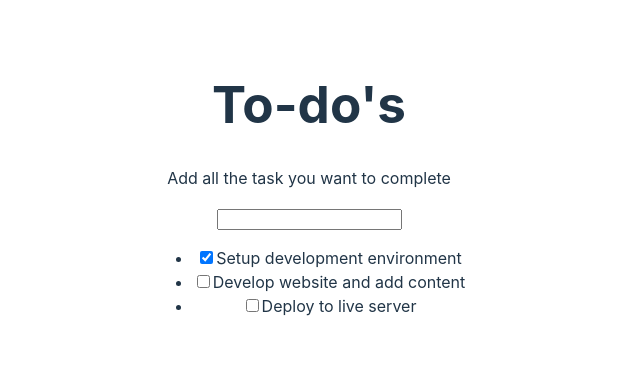
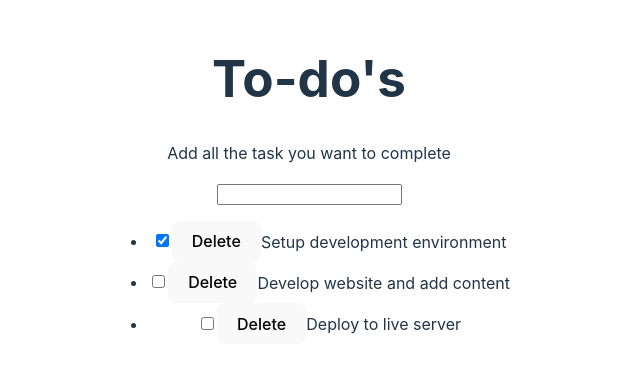
Before and after one commit to Diegogagan2587/microverse-react-todo-app, a React (Vite) app: page / in a window 1280 px wide. Shown: the part 212-584 px from the top of the page, without its empty margins (331-971 px from the left). Built offline with nearby package versions, Linux system fonts and the light colour scheme.

Commit message:
add delete button for current task

```diff
--- a/src/components/TodoItem.jsx
+++ b/src/components/TodoItem.jsx
@@ -21,6 +21,7 @@ const TodoItem = ({ itemProp, setTodos }) => {
                 checked={itemProp.completed}
                 onChangeCapture={() => handleChange(itemProp.id)}
             />
+            <button type="button">Delete</button>
             {itemProp.title}
         </li>
     );
```
